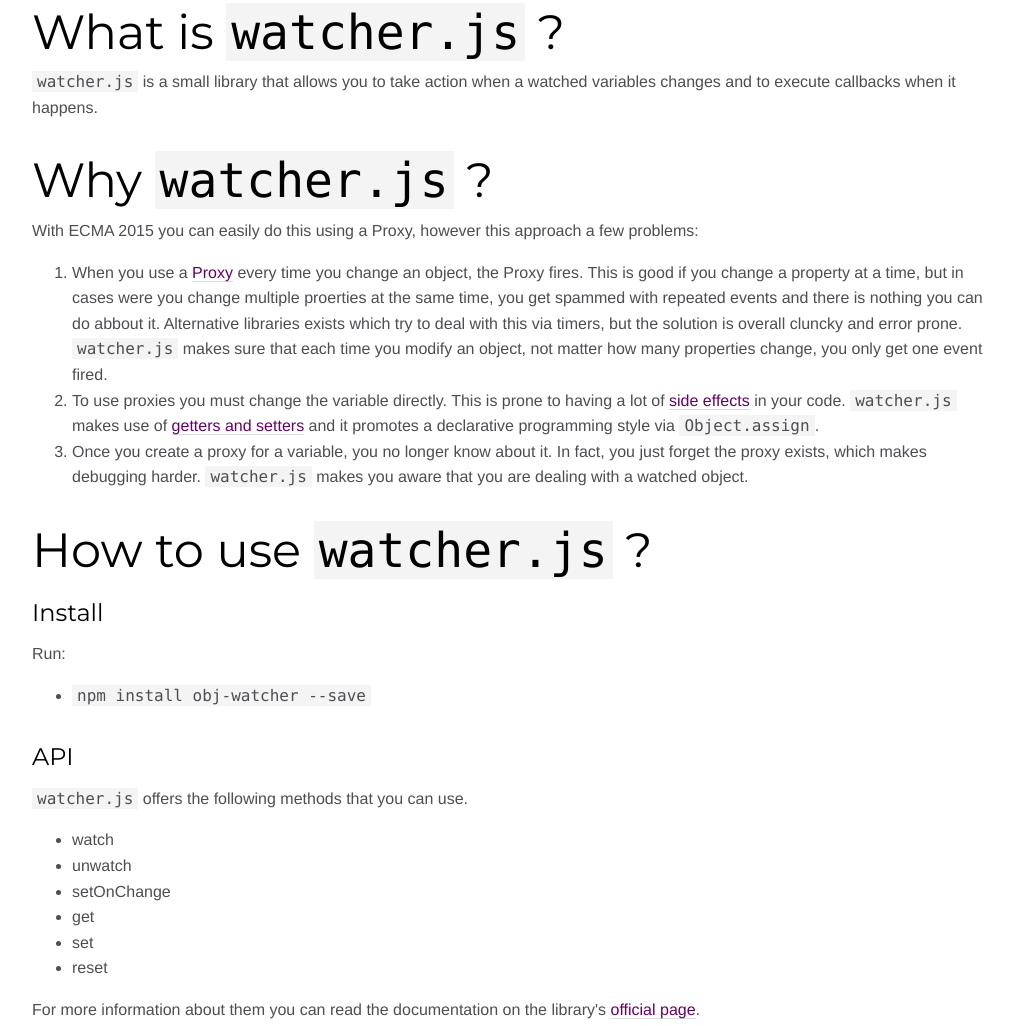
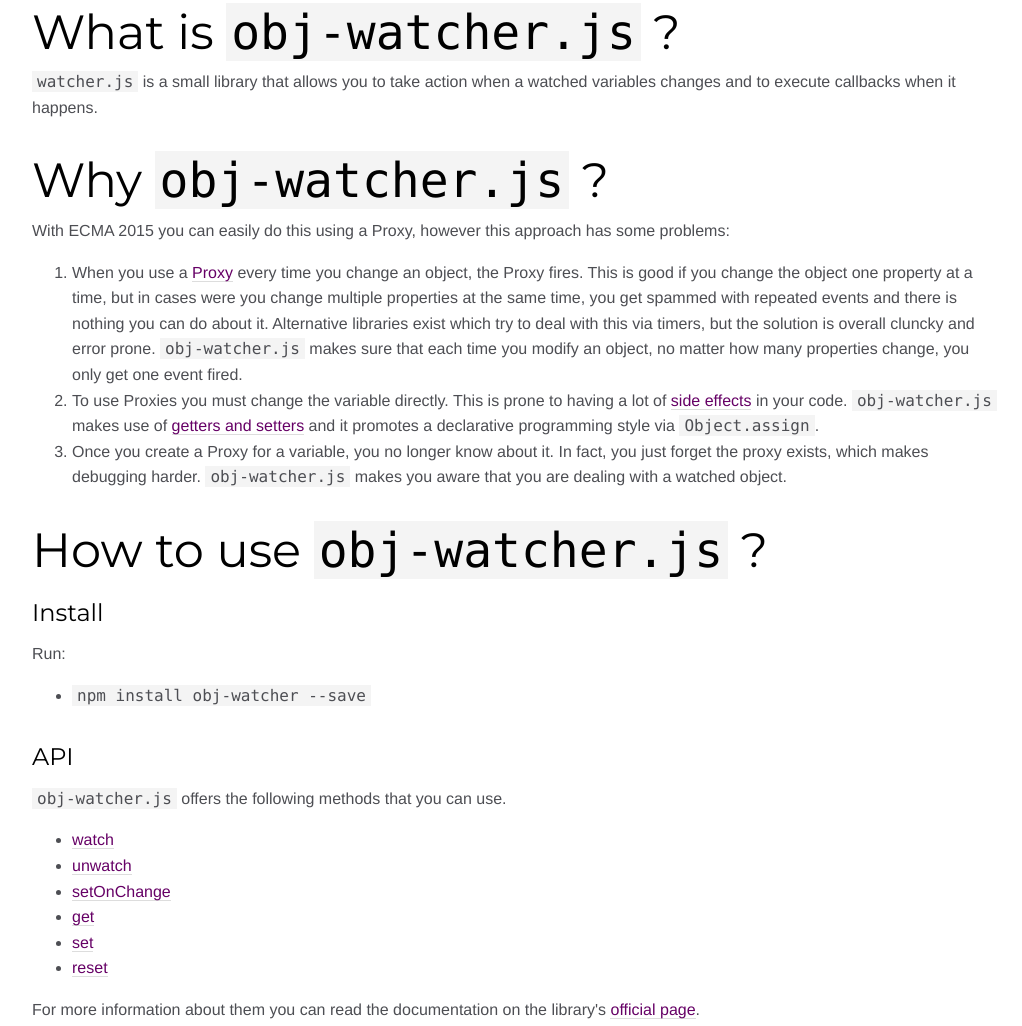
Before and after one commit to Fl4m3Ph03n1x/obj-watcher, a website: page docs/index.html in a window 1280 px wide. Shown: the part 102-1128 px from the top of the page, without its empty margins (258-1280 px from the left). Drawn offline with Linux system fonts and the light colour scheme.

Commit message:
Fixes to docs

```diff
--- a/docs/index.html
+++ b/docs/index.html
@@ -46,38 +46,38 @@
 
 
     <section class="readme">
-        <article><h1>Watcher.js</h1><h1>What is <code>watcher.js</code> ?</h1><p><code>watcher.js</code> is a small library that allows you to take action when a watched
+        <article><h1>Watcher.js</h1><h1>What is <code>obj-watcher.js</code> ?</h1><p><code>watcher.js</code> is a small library that allows you to take action when a watched
 variables changes and to execute callbacks when it happens.</p>
-<h1>Why <code>watcher.js</code> ?</h1><p>With ECMA 2015 you can easily do this using a Proxy, however this approach a few
-problems:</p>
+<h1>Why <code>obj-watcher.js</code> ?</h1><p>With ECMA 2015 you can easily do this using a Proxy, however this approach has
+some problems:</p>
 <ol>
 <li>When you use a <a href="https://developer.mozilla.org/en/docs/Web/JavaScript/Reference/Global_Objects/Proxy">Proxy</a>
-every time you change an object, the Proxy fires. This is good if you change a property
-at a time, but in cases were you change multiple proerties at the same time, you get
-spammed with repeated events and there is nothing you can do abbout it. Alternative
-libraries exists which try to deal with this via timers, but the solution is overall
-cluncky and error prone. <code>watcher.js</code> makes sure that each time you modify an object,
-not matter how many properties change, you only get one event fired.</li>
-<li>To use proxies you must change the variable directly. This is prone to having
+every time you change an object, the Proxy fires. This is good if you change the object one  property
+at a time, but in cases were you change multiple properties at the same time, you get
+spammed with repeated events and there is nothing you can do about it. Alternative
+libraries exist which try to deal with this via timers, but the solution is overall
+cluncky and error prone. <code>obj-watcher.js</code> makes sure that each time you modify an object,
+no matter how many properties change, you only get one event fired.</li>
+<li>To use Proxies you must change the variable directly. This is prone to having
 a lot of <a href="https://github.com/ryanmcdermott/clean-code-javascript#functions">side effects</a>
-in your code. <code>watcher.js</code> makes use of <a href="https://github.com/ryanmcdermott/clean-code-javascript#objects-and-data-structures">getters and setters</a>
+in your code. <code>obj-watcher.js</code> makes use of <a href="https://github.com/ryanmcdermott/clean-code-javascript#objects-and-data-structures">getters and setters</a>
 and it promotes a declarative programming style via <code>Object.assign</code>. </li>
-<li>Once you create a proxy for a variable, you no longer know about it. In fact,
-you just forget the proxy exists, which makes debugging harder. <code>watcher.js</code>
+<li>Once you create a Proxy for a variable, you no longer know about it. In fact,
+you just forget the proxy exists, which makes debugging harder. <code>obj-watcher.js</code>
 makes you aware that you are dealing with a watched object.</li>
 </ol>
-<h1>How to use <code>watcher.js</code> ?</h1><h2>Install</h2><p>Run:</p>
+<h1>How to use <code>obj-watcher.js</code> ?</h1><h2>Install</h2><p>Run:</p>
 <ul>
 <li><code>npm install obj-watcher --save</code></li>
 </ul>
-<h2>API</h2><p><code>watcher.js</code> offers the following methods that you can use.</p>
+<h2>API</h2><p><code>obj-watcher.js</code> offers the following methods that you can use.</p>
 <ul>
-<li>watch</li>
-<li>unwatch</li>
-<li>setOnChange</li>
-<li>get</li>
-<li>set</li>
-<li>reset</li>
+<li><a href="https://fl4m3ph03n1x.github.io/obj-watcher/module-watcher.html#~watch">watch</a></li>
+<li><a href="https://fl4m3ph03n1x.github.io/obj-watcher/module-watcher.html#~unwatch">unwatch</a></li>
+<li><a href="https://fl4m3ph03n1x.github.io/obj-watcher/module-watcher.html#~setOnChange">setOnChange</a></li>
+<li><a href="https://fl4m3ph03n1x.github.io/obj-watcher/module-watcher.html#~get">get</a></li>
+<li><a href="https://fl4m3ph03n1x.github.io/obj-watcher/module-watcher.html#~set">set</a></li>
+<li><a href="https://fl4m3ph03n1x.github.io/obj-watcher/module-watcher.html#~reset">reset</a></li>
 </ul>
 <p>For more information about them you can read the documentation on the library's
 <a href="https://fl4m3ph03n1x.github.io/obj-watcher/">official page</a>.</p>
@@ -102,7 +102,7 @@
 <br class="clear">
 
 <footer>
-    Documentation generated by <a href="https://github.com/jsdoc3/jsdoc">JSDoc 3.4.3</a> on Thu Jun 01 2017 21:15:29 GMT+0000 (UTC) using the <a href="https://github.com/clenemt/docdash">docdash</a> theme.
+    Documentation generated by <a href="https://github.com/jsdoc3/jsdoc">JSDoc 3.4.3</a> on Thu Jun 01 2017 21:25:27 GMT+0000 (UTC) using the <a href="https://github.com/clenemt/docdash">docdash</a> theme.
 </footer>
 
 <script>prettyPrint();</script>
--- a/package.json
+++ b/package.json
@@ -1,6 +1,6 @@
 {
   "name": "obj-watcher",
-  "version": "1.0.0",
+  "version": "1.1.1",
   "description": "Small library that watches over changes in objects and executes callbacks.",
   "main": "watcher.js",
   "directories": {
--- a/src/watcher.js
+++ b/src/watcher.js
@@ -21,7 +21,7 @@
 /**
  *  @public
  *  @author Pedro Miguel P. S. Martins
- *  @version 1.1.0
+ *  @version 1.1.1
  *  @module watcher
  *  @desc   Watches over changes in objects and executes callbacks when those
  *          changes happen.
@@ -81,8 +81,8 @@
      *
      *  @description    This function returns a **clone** of the object with the
      *                  given object id. This happens so as to minize side
-     *                  effects and prevents direct object to the object being
-     *                  watched.
+     *                  effects and prevents direct object manipulation to the
+     *                  object being watched.
      */
     const get = objId => {
         if (!isObjWatched(objId))
```
Also changed, not shown: docs/module-watcher.html (+4 -4 lines), docs/watcher.js.html (+4 -4 lines), README.md.
